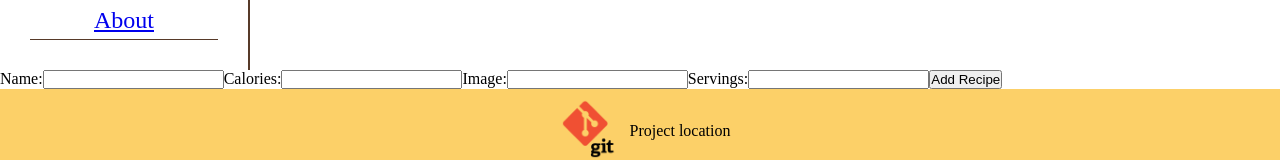
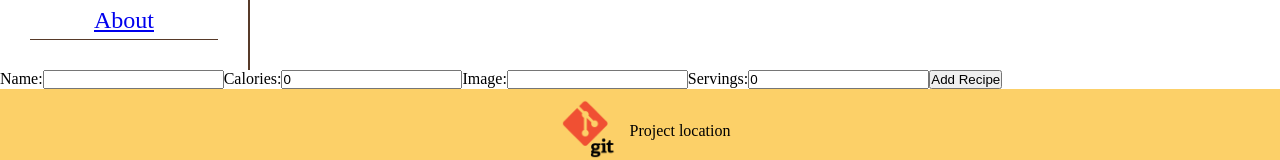
Before and after one commit to martxgomez/react-app, a React (Vite) app: page /form in a window 1280 px wide. Shown: the part 229-389 px from the top of the page. Built offline with nearby package versions, Linux system fonts and the light colour scheme.

Commit message:
form solved 2.0

```diff
--- a/src/App.jsx
+++ b/src/App.jsx
@@ -1,5 +1,8 @@
 //style
 import "./App.css";
+
+//data
+import recipesArray from "./data/recipes.json"
 
 //react
 import { Routes, Route } from "react-router-dom";
@@ -15,17 +18,32 @@ import RecipeDetailsPage from "./pages/RecipeDetaisPage";
 import AboutPage from "./components/AboutPage";
 import NotFoundPage from "./components/NotFoundPage";
 import Form from "./components/Recipes/Form";
+import { useState } from "react";
 
 function App() {
+  const [recipes, setRecipes] = useState(recipesArray);
+
+
+  function deleteRecipe(recipeId) {
+    const filteredRecipes = recipes.filter (recipe => {
+      return recipe.id !==recipeId;
+    });
+    setRecipes(filteredRecipes);
+  }
+
   return (
     <div>
       <Navbar />
       <Sidebar />
       <Routes>
-        <Route path="/" element={<DashboardPage />} />
+        <Route path="/" element={<DashboardPage recipes={recipes} deleteRecipe={deleteRecipe} />}  />
         <Route path="/about" element={<AboutPage />} />
-        <Route path="/form" element={<Form/>} />
-        <Route path="/recipes/:recipeId" element={<RecipeDetailsPage />} />
+        <Route path="/form" element={<Form recipes={recipes} setRecipes={setRecipes} />} />
+        <Route
+          path="/recipes/:recipeId"
+          element={<RecipeDetailsPage recipes={recipes}/>}
+
+        />
         <Route path="*" element={<NotFoundPage />} />
       </Routes>
 
--- a/src/components/Recipes/Form.jsx
+++ b/src/components/Recipes/Form.jsx
@@ -1,11 +1,11 @@
 import { useState } from "react";
 
-function Form(props) {
+function Form({ recipes, setRecipes }) {
   //creamos constantes de estado para añadir cada prop
-  const [name, setName] = useState();
-  const [calories, setCalories] = useState();
-  const [image, setImage] = useState();
-  const [servings, setServings] = useState();
+  const [name, setName] = useState("");
+  const [calories, setCalories] = useState(0);
+  const [image, setImage] = useState("");
+  const [servings, setServings] = useState(0);
 
   //creamos una función para crear un nuevo id
   function createRandomId() {
@@ -27,7 +27,9 @@ function Form(props) {
     };
 
     //añadimos la nueva receta al array anterior
-    props.setRecipes([...props.tasks, newRecipe]);
+    setRecipes([...recipes, newRecipe]);
+
+
   }
 
   return (
@@ -47,7 +49,7 @@ function Form(props) {
         id="calories"
         onChange={(e) => setCalories(e.target.value)}
         value={calories}
-        type="text"
+        type="number"
       />
 
       <label htmlFor="image">Image:</label>
@@ -62,7 +64,7 @@ function Form(props) {
         id="servings"
         type="number"
         onChange={(e) => setServings(e.target.value)}
-        value={image}
+        value={servings}
       />
       <button type="submit">Add Recipe</button>
     </form>
--- a/src/components/Recipes/RecipeList.jsx
+++ b/src/components/Recipes/RecipeList.jsx
@@ -1,22 +1,17 @@
-import recipesArray from "../../data/recipes.json"
+
 import RecipeCard from "./RecipeCard";
 import "./RecipeList.css"
-import { useState } from "react";
 
-function RecipeList() {
-  const [recipes, setRecipes] = useState(recipesArray);
-  console.log(recipesArray);
-  function deleteRecipe(recipeId) {
-    const filteredRecipes = recipes.filter (recipe => {
-      return recipe.id !==recipeId;
-    });
-    setRecipes(filteredRecipes);
-  }
+function RecipeList({recipes, deleteRecipe}) {
+
+  // console.log(recipes)
+
+
   return (
     <>
     <div className="recipe-container">
-      {recipes.map((recipe, index) => {
-        return <RecipeCard key={index} {...recipe} deleteRecipe = {deleteRecipe} />;
+      {recipes.map((recipes, index) => {
+        return <RecipeCard key={index}  deleteRecipe = {deleteRecipe} {...recipes}/>;
 
       })}
     </div>
--- a/src/pages/DashboardPage.jsx
+++ b/src/pages/DashboardPage.jsx
@@ -1,10 +1,11 @@
 import RecipeList from "../components/Recipes/RecipeList";
 
-function DashboardPage() {
+function DashboardPage({recipes, deleteRecipe}) {
+  console.log(recipes)
   return (
     <div className="dashboard-container">
       <h1>Dashboard</h1>
-      <RecipeList />
+      <RecipeList recipes={recipes} deleteRecipe={deleteRecipe}/>
     </div>
   );
 }
--- a/src/pages/RecipeDetaisPage.jsx
+++ b/src/pages/RecipeDetaisPage.jsx
@@ -1,14 +1,12 @@
-//data
-import recipesData from "../data/recipes.json";
 
 //hooks
 import { Link } from "react-router-dom";
 import { useParams } from "react-router-dom";
 
-function RecipeDetailsPage() {
+function RecipeDetailsPage({recipes}) {
   //encontrar la receta actual por el id
   const { recipeId } = useParams();
-  const recipeInfo = recipesData.find((recipe) => recipe.id === recipeId);
+  const recipeInfo = recipes.find((recipe) => recipe.id === recipeId);
 
   const { name, calories, image, servings } = recipeInfo;
   return (
```
